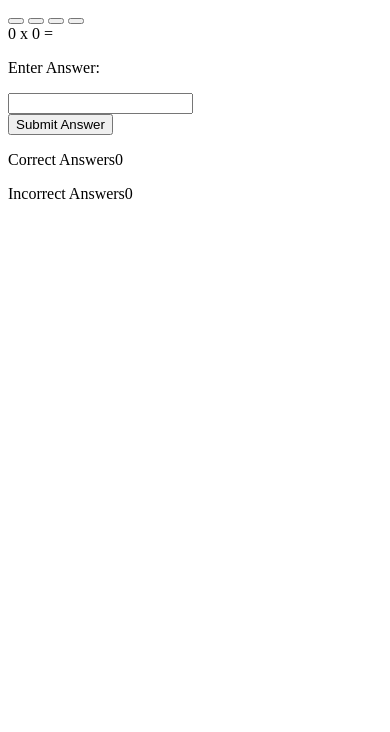
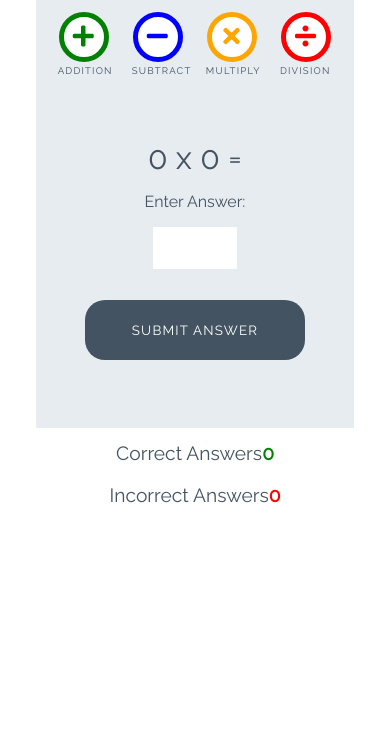
Before and after one commit to Philippos123/love-maths, a plain HTML site: page index.html in a window 390 px wide. Shown: the part 112-844 px from the top of the page. Drawn offline with Linux system fonts and the light colour scheme.

Commit message:
Add styles for game

```diff
--- a/assets/css/style.css
+++ b/assets/css/style.css
@@ -0,0 +1,253 @@
+/* --------- Global style */
+
+body {
+    background-color: white;
+    font-family: "Raleway", sans-serif;
+    color: #445361;
+    text-align: center;
+}
+
+/* --------- Heading */
+
+.heading {
+    text-align: center;
+    font-size: 2.5rem;
+}
+
+.logo {
+    height: 40px;
+    padding-right: 5px;
+}
+
+/* --------- Game layout */
+
+.game-area {
+    background-color: #E6ECF0;
+    box-sizing: border-box;
+    width: 85%;
+    height: 65vh;
+    max-height: 450px;
+    max-width: 830px;
+    margin-left: auto;
+    margin-right: auto;
+    padding: 1%;
+}
+
+.question-area {
+    width: 50%;
+    font-size: 2rem;
+    margin: auto;
+    padding: 50px 0;
+}
+
+.question-area span {
+    padding: 0 15px;
+}
+
+.score-area {
+    margin: 5px auto;
+    width: 60%;
+    font-size: 1.2rem;
+}
+
+.controls-area {
+    width: 85%;
+    margin: 30px auto;
+}
+
+#score {
+    color: green;
+    font-weight: bold;
+}
+
+#incorrect {
+    color: red;
+    font-weight: bold;
+}
+
+.answer-message {
+    display: none;
+    font-size: 1rem;
+}
+
+#answer-box {
+    border: none;
+    color: #445361;
+    display: inline-block;
+    height: 40px;
+    width: 80px;
+    font-size: 1.2rem;
+}
+
+.scores {
+    display: inline-block;
+    padding: 25px;
+}
+
+/* --------- Buttons */
+
+.btn {
+    width: 220px;
+    height: 60px;
+    font-family: "Raleway", sans-serif;
+    text-transform: uppercase;
+    letter-spacing: 1.2px;
+    color: white;
+}
+
+.btn:focus {
+    outline: none;
+}
+
+.btn--big {
+    padding-top: 10px;
+    border-radius: 50%;
+    background-color: white;
+    border: 10px solid;
+    width: 100px;
+    height: 100px;
+    font-size: 3.2rem;
+    margin: 0 30px;
+    transition: all 0.5s;
+}
+.btn--big::after{
+    content: attr(data-type);
+    font-size: 1rem;
+    color: #445361;
+    position: relative;
+    left: -0.5em;
+}
+
+.btn--blue {
+    border-color: blue;
+    color: blue;
+}
+
+.btn--blue:active,
+.btn--blue:hover {
+    background-color: darkblue;
+    color: white;
+}
+
+.btn--orange {
+    border-color: orange;
+    color: orange;
+}
+
+.btn--orange:active,
+.btn--orange:hover {
+    background-color: darkorange;
+    color: white;
+}
+
+.btn--red {
+    border-color: red;
+    color: red;
+}
+
+.btn--red:active,
+.btn--red:hover {
+    background-color: darkred;
+    color: white;
+}
+
+.btn--green {
+    border-color: green;
+    color: green;
+}
+
+.btn--green:active,
+.btn--green:hover {
+    background-color: darkgreen;
+    color: white;
+}
+
+.btn--gray {
+    margin-top: 25px;
+    background-color: #445361;
+    border: 1px transparent;
+    border-radius: 20px;
+}
+
+.btn--gray:active,
+.btn--gray:hover {
+    background-color: #0d1013;
+}
+
+/* --------- Media queries */
+
+@media (max-width: 414px) {
+    .controls-area {
+        width: 100%;
+    }
+
+    .btn--big {
+        margin: 0 10px;
+        padding: 5px;
+        border: 5px solid;
+        width: 50px;
+        height: 50px;
+        font-size: 1.5rem;
+    }
+
+    .btn--big::after {
+        font-size: 0.6rem;
+        left: -0.7rem;
+    }
+
+    .question-area {
+        padding: 10% 0;
+        width: 100%;
+    }
+
+    .question-area span {
+        padding: 0;
+    }
+
+    .answer-message {
+        display: block;
+    }
+
+    #answer-box {
+        display: block;
+        margin: 0 auto;
+    }
+
+    .btn--gray {
+        margin-top: 0;
+    }
+
+    .score-area {
+        width: 100%;
+    }
+
+    .scores {
+        margin: 0.5em auto;
+        display: block;
+        padding: 5px;
+    }
+
+    .heading {
+        font-size: 2rem;
+    }
+}
+
+@media (max-width: 320px) {
+    .game-area {
+        height: 70vh;
+    }
+
+    .controls-area {
+        width: 75%;
+        margin: 10px auto;
+    }
+
+    .btn--big {
+        margin: 10px 10px;
+    }
+
+    .question-area {
+        padding: 10px 0;
+    }
+
+}
--- a/index.html
+++ b/index.html
@@ -4,7 +4,8 @@
     <meta charset="UTF-8">
     <meta http-equiv="X-UA-Compatible" content="IE=edge">
     <meta name="viewport" content="width=device-width, initial-scale=1.0">
-
+    <link rel="stylesheet" href="https://use.fontawesome.com/releases/v5.7.2/css/all.css"
+    integrity="sha384-fnmOCqbTlWIlj8LyTjo7mOUStjsKC4pOpQbqyi7RrhN7udi9RwhKkMHpvLbHG9Sr" crossorigin="anonymous">
     <link href="https://fonts.googleapis.com/css?family=Raleway%7CRighteous" rel="stylesheet">
     <link rel="stylesheet" href="assets/css/style.css">
     <title>Document</title>
@@ -13,18 +14,18 @@
     <h1 class="heading">
         <img class="logo" src="assets/images/logo.png" alt="logo">Love Maths
     </h1>
-    <div class="gamer-area">
+    <div class="game-area">
         <div class="controls-area">
-            <button class="btn btn--big btn--green">
+            <button data-type="addition" class="btn btn--big btn--green">
                 <i class="fas fa-plus"></i>
             </button>
-            <button class="btn btn--big btn--blue">
+            <button data-type="subtract" class="btn btn--big btn--blue">
                 <i class="fas fa-minus"></i>
             </button>
-            <button class="btn btn--big btn--orange">
+            <button data-type="multiply" class="btn btn--big btn--orange">
                 <i class="fas fa-times"></i>
             </button>
-            <button class="btn btn--big btn--red">
+            <button data-type="division" class="btn btn--big btn--red">
                 <i class="fas fa-divide"></i>
             </button>
         </div>
@@ -36,7 +37,7 @@
             <p class="answer-message">Enter Answer:</p>
             <input id="answer-box"type="number">
         </div>
-        <button class="btn btn--grey">Submit Answer</button>
+        <button data-type="submit" class="btn btn--gray">Submit Answer</button>
     </div>
 
     <div class="score-area">
```
